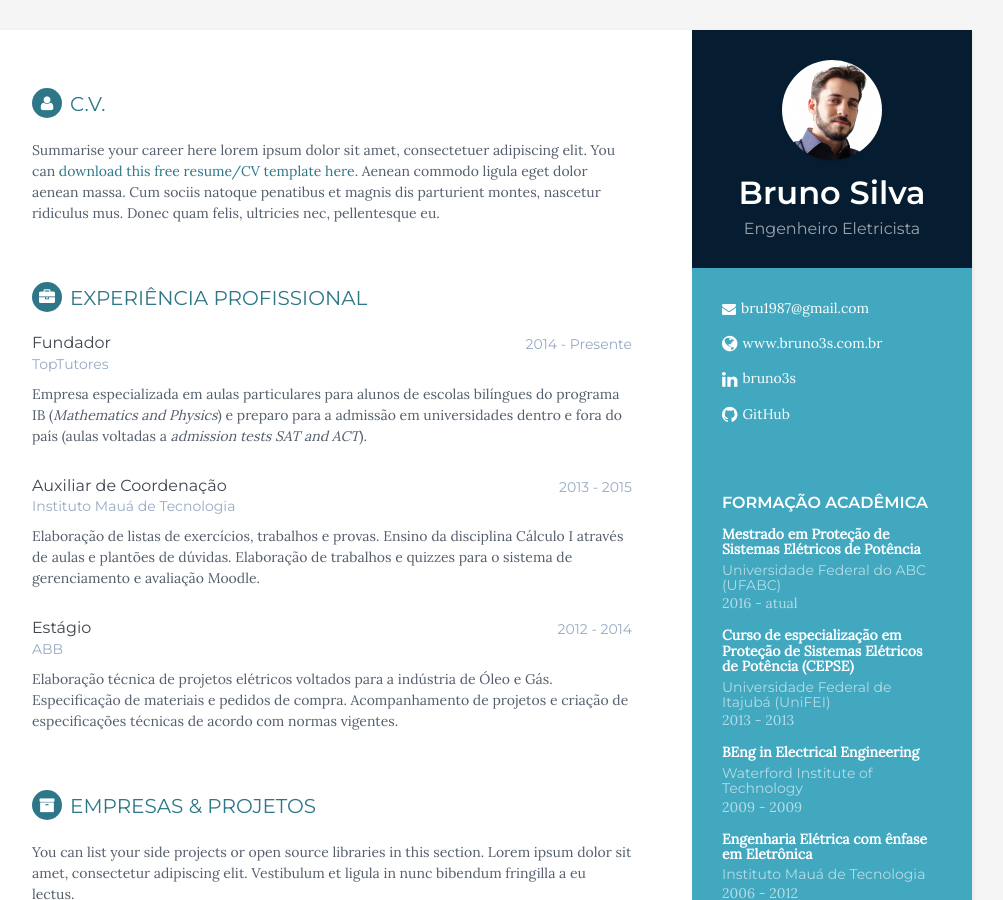
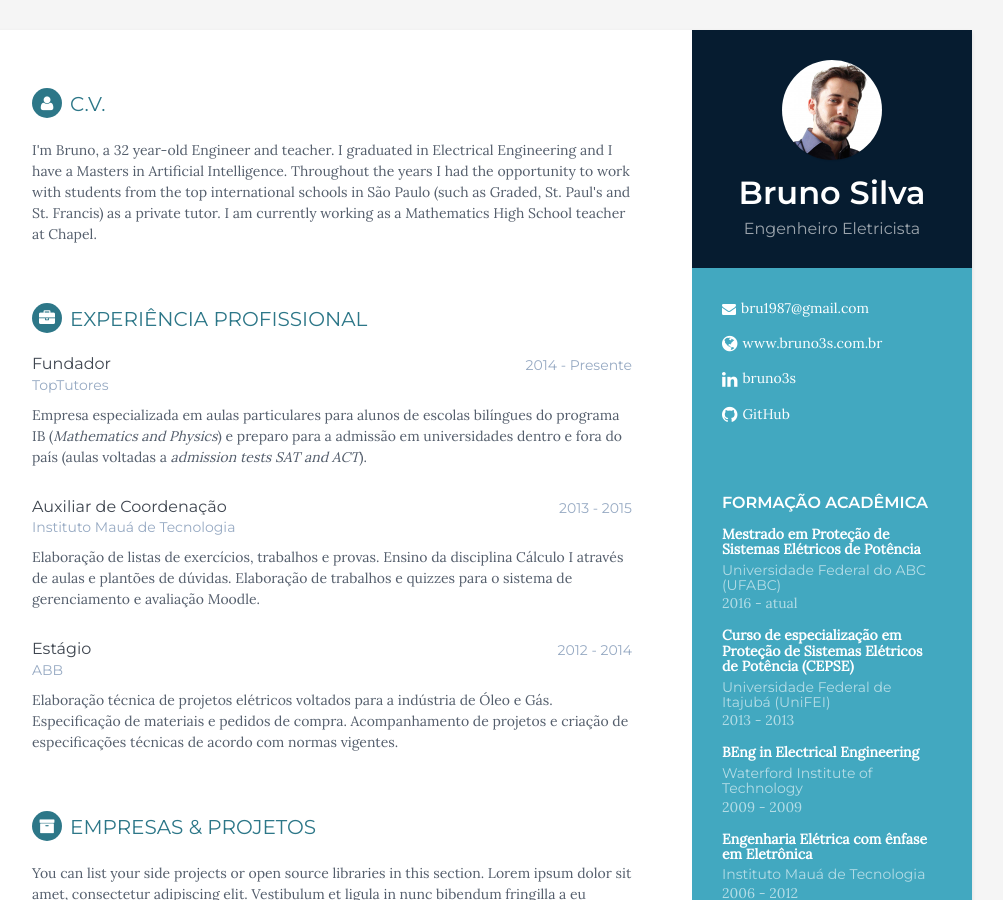
Before and after one commit to bru1987/bru1987.github.io, a Jekyll site: the page built from cv.html, in a window 1280 px wide and 900 px high. Shown: the whole window, without its empty margins (168-1171 px from the left). Built offline with Jekyll 4.4.1, drawn with Linux system fonts in a browser that asks for light colours.

Commit message:
changed summary section of the CV

```diff
--- a/_config.yml
+++ b/_config.yml
@@ -18,10 +18,7 @@ permalink: pretty
 name: Bruno Silva
 tagline: Engenheiro Eletricista
 pic: bruno.jpg  #place a 100x100 picture inside /assets/images/ folder and provide the name of the file below
-summary: 'Summarise your career here lorem ipsum dolor sit amet, consectetuer adipiscing elit.
-You can <a href="../assets/cv.pdf" target="_blank">download this free resume/CV template here</a>. Aenean
-commodo ligula eget dolor aenean massa. Cum sociis natoque penatibus et magnis dis parturient
-montes, nascetur ridiculus mus. Donec quam felis, ultricies nec, pellentesque eu.'
+summary: I'm Bruno, a 32 year-old Engineer and teacher. I graduated in Electrical Engineering and I have a Masters in Artificial Intelligence. Throughout the years I had the opportunity to work with students from the top international schools in São Paulo (such as Graded, St. Paul's and St. Francis) as a private tutor. I am currently working as a Mathematics High School teacher at Chapel.
 
 #sidebar links
 email: bru1987@gmail.com
```
